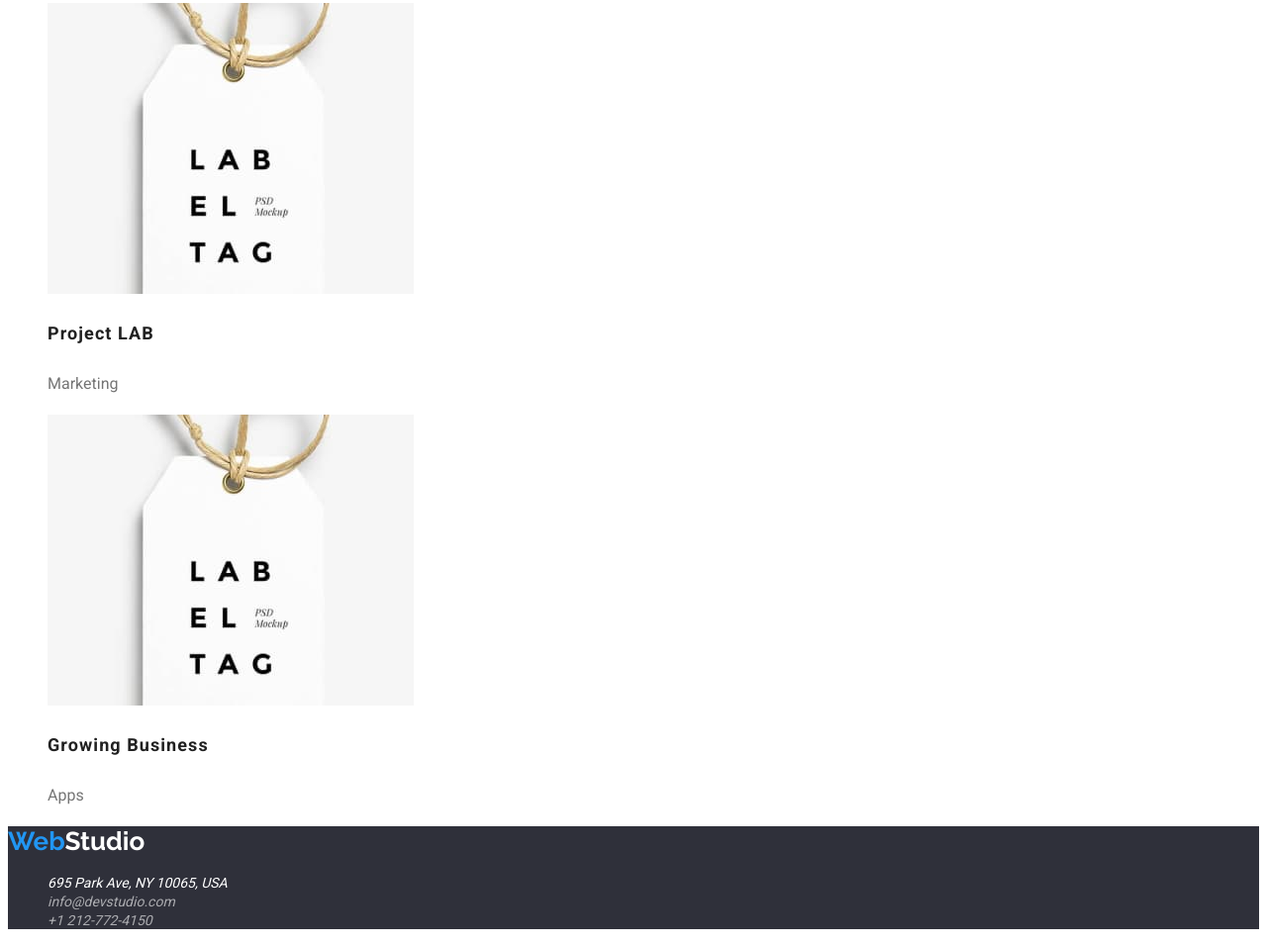
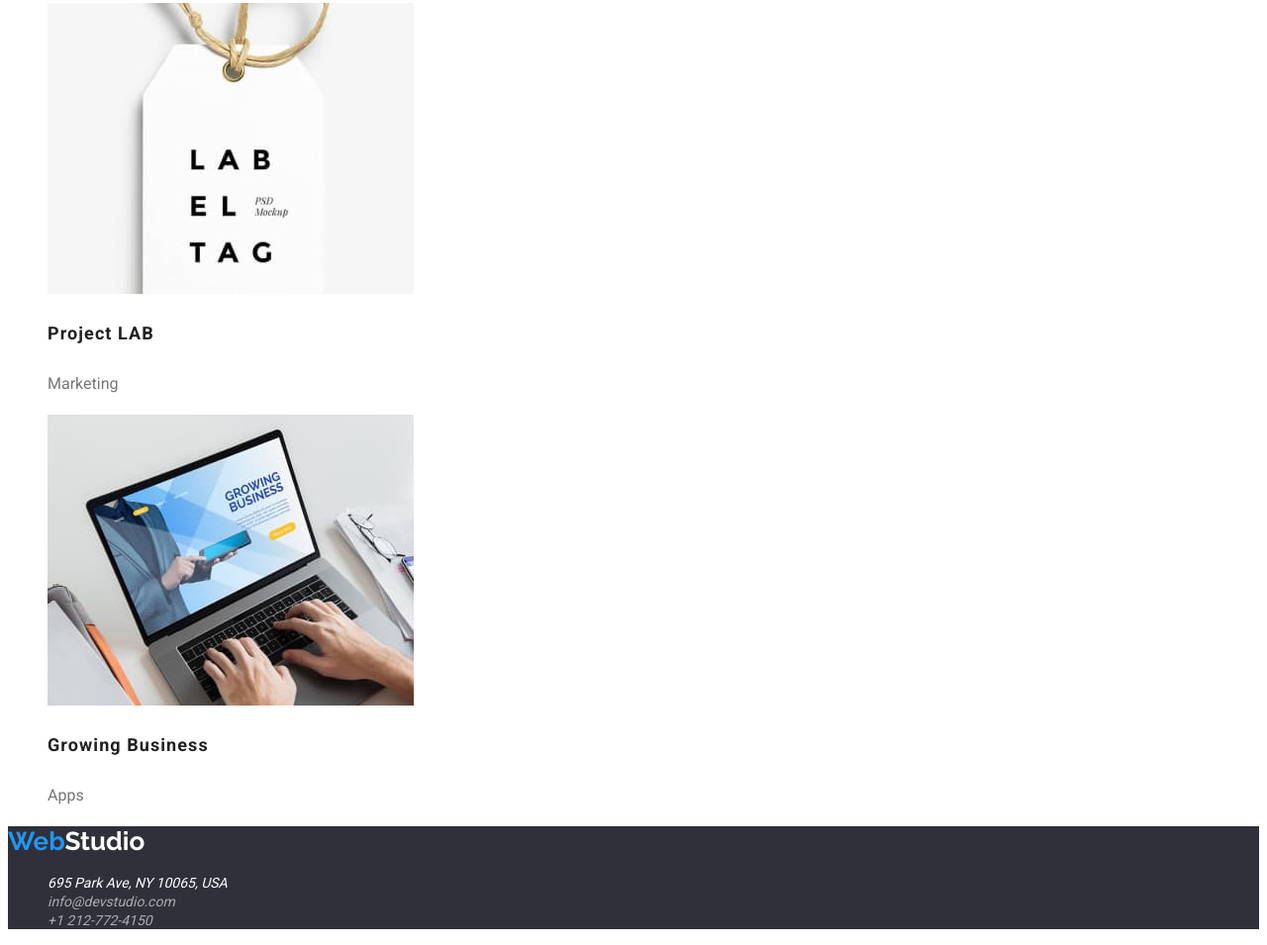
Before and after one commit to Cristina-Irina/goit-markup-hw-02, a plain HTML site: page portfolio.html in a window 1280 px wide. Shown: the part 3267-4222 px from the top of the page at 99% size. Drawn offline with Linux system fonts and the light colour scheme.

Commit message:
portofolio9 photo updated

```diff
--- a/portfolio.html
+++ b/portfolio.html
@@ -97,7 +97,7 @@
             <p class="project-text">Marketing</p>
           </li>
           <li>
-            <img src="images/portfolio8.jpg" alt="Label tag" width="370" height="294" />
+            <img src="images/portfolio9.jpg" alt="Computer work" width="370" height="294" />
             <h3 class="project-title">Growing Business</h3>
             <p class="project-text">Apps</p>
           </li>
```
